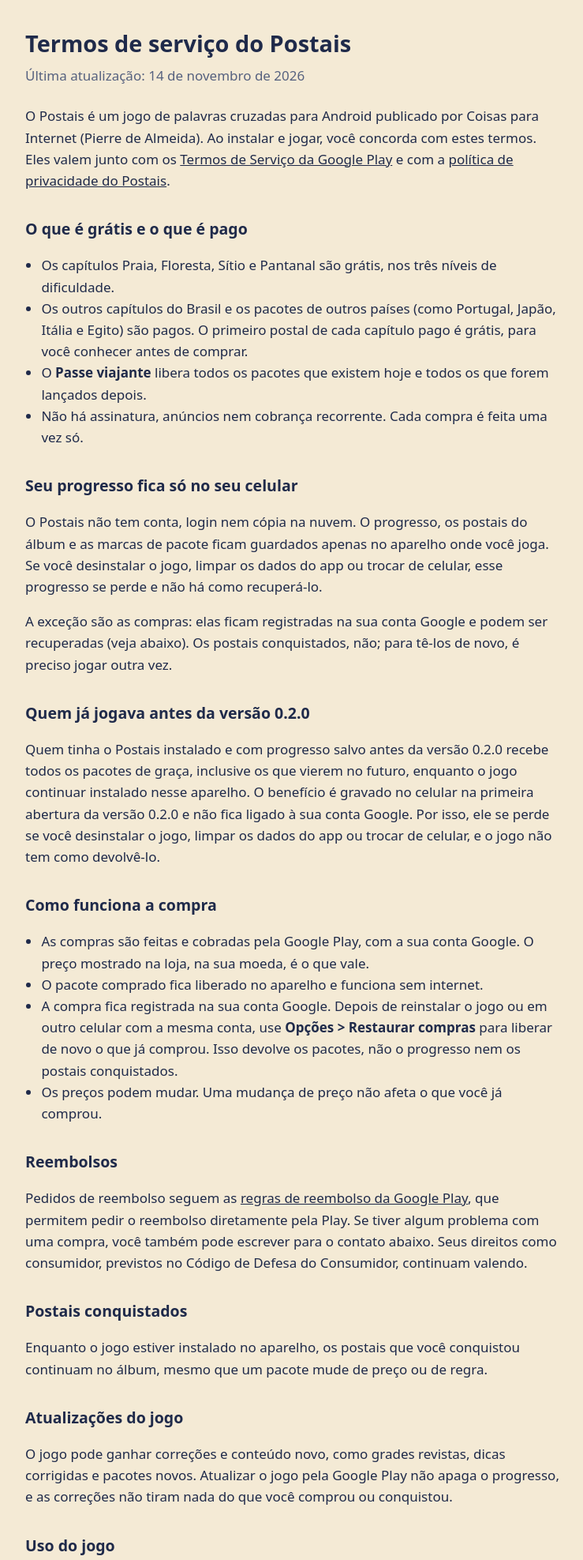
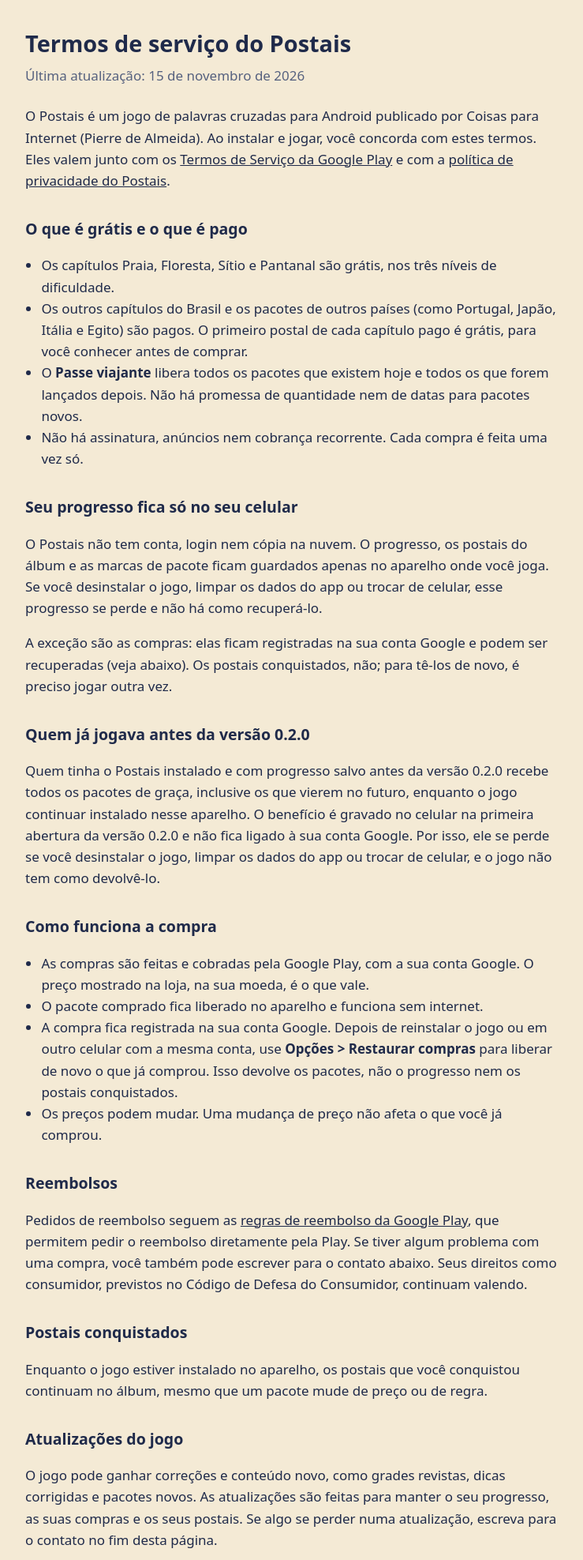
Before and after one commit to pierresandora/coisasparainternet.com.br, a plain HTML site: page postais/termos/index.html in a window 1280 px wide. Shown: the top 1975 px of the page at 79% size, without its empty margins (268-1007 px from the left). Drawn offline with Linux system fonts and the light colour scheme.

Commit message:
Postais: política explica o relatório de teste e a confirmação de compra; termos sem promessas absolutas
Co-Authored-By: Claude Fable 5.2 <noreply@anthropic.com>

```diff
--- a/postais/termos/index.html
+++ b/postais/termos/index.html
@@ -23,7 +23,7 @@
 <body>
 <main>
 <h1>Termos de serviço do Postais</h1>
-<p class="data">Última atualização: 14 de novembro de 2026</p>
+<p class="data">Última atualização: 15 de novembro de 2026</p>
 
 <p>O Postais é um jogo de palavras cruzadas para Android publicado por Coisas para Internet (Pierre de Almeida). Ao instalar e jogar, você concorda com estes termos. Eles valem junto com os <a href="https://play.google.com/about/play-terms/">Termos de Serviço da Google Play</a> e com a <a href="https://coisasparainternet.com.br/postais/privacidade/">política de privacidade do Postais</a>.</p>
 
@@ -31,7 +31,7 @@
 <ul>
   <li>Os capítulos Praia, Floresta, Sítio e Pantanal são grátis, nos três níveis de dificuldade.</li>
   <li>Os outros capítulos do Brasil e os pacotes de outros países (como Portugal, Japão, Itália e Egito) são pagos. O primeiro postal de cada capítulo pago é grátis, para você conhecer antes de comprar.</li>
-  <li>O <strong>Passe viajante</strong> libera todos os pacotes que existem hoje e todos os que forem lançados depois.</li>
+  <li>O <strong>Passe viajante</strong> libera todos os pacotes que existem hoje e todos os que forem lançados depois. Não há promessa de quantidade nem de datas para pacotes novos.</li>
   <li>Não há assinatura, anúncios nem cobrança recorrente. Cada compra é feita uma vez só.</li>
 </ul>
 
@@ -57,7 +57,7 @@
 <p>Enquanto o jogo estiver instalado no aparelho, os postais que você conquistou continuam no álbum, mesmo que um pacote mude de preço ou de regra.</p>
 
 <h2>Atualizações do jogo</h2>
-<p>O jogo pode ganhar correções e conteúdo novo, como grades revistas, dicas corrigidas e pacotes novos. Atualizar o jogo pela Google Play não apaga o progresso, e as correções não tiram nada do que você comprou ou conquistou.</p>
+<p>O jogo pode ganhar correções e conteúdo novo, como grades revistas, dicas corrigidas e pacotes novos. As atualizações são feitas para manter o seu progresso, as suas compras e os seus postais. Se algo se perder numa atualização, escreva para o contato no fim desta página.</p>
 
 <h2>Uso do jogo</h2>
 <p>O Postais é para uso pessoal. Você pode compartilhar os postais que conquistou com quem quiser. Os textos, as grades, as ilustrações e os sons do jogo pertencem a Coisas para Internet e não podem ser copiados, vendidos ou redistribuídos sem autorização.</p>
```
Also changed, not shown: postais/privacidade/index.html (+3 -3 lines).
